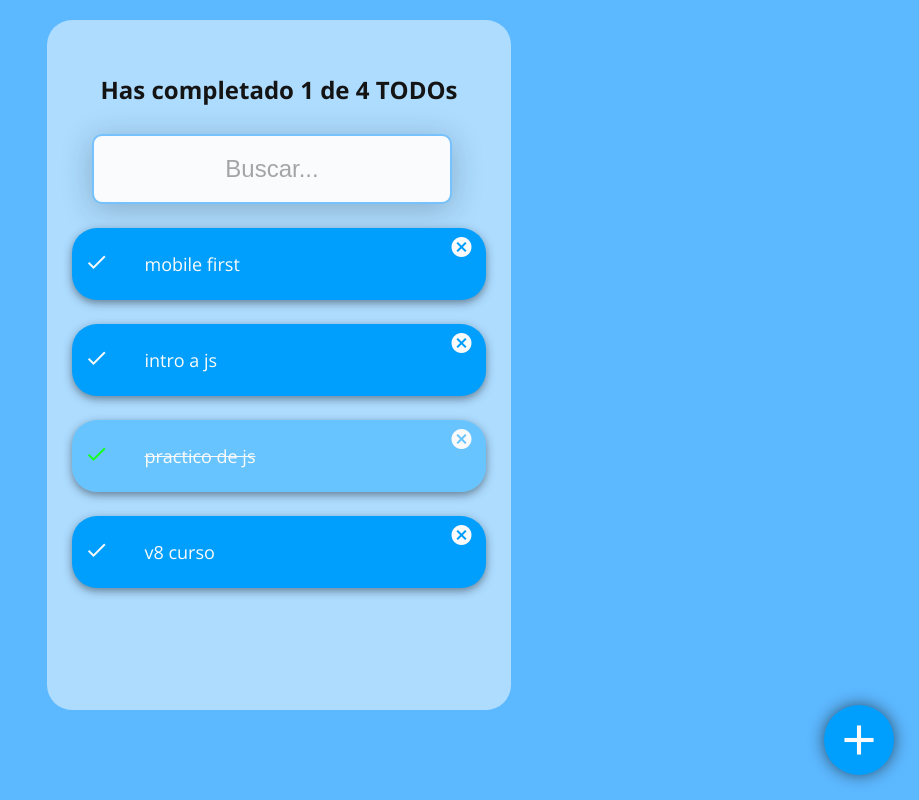
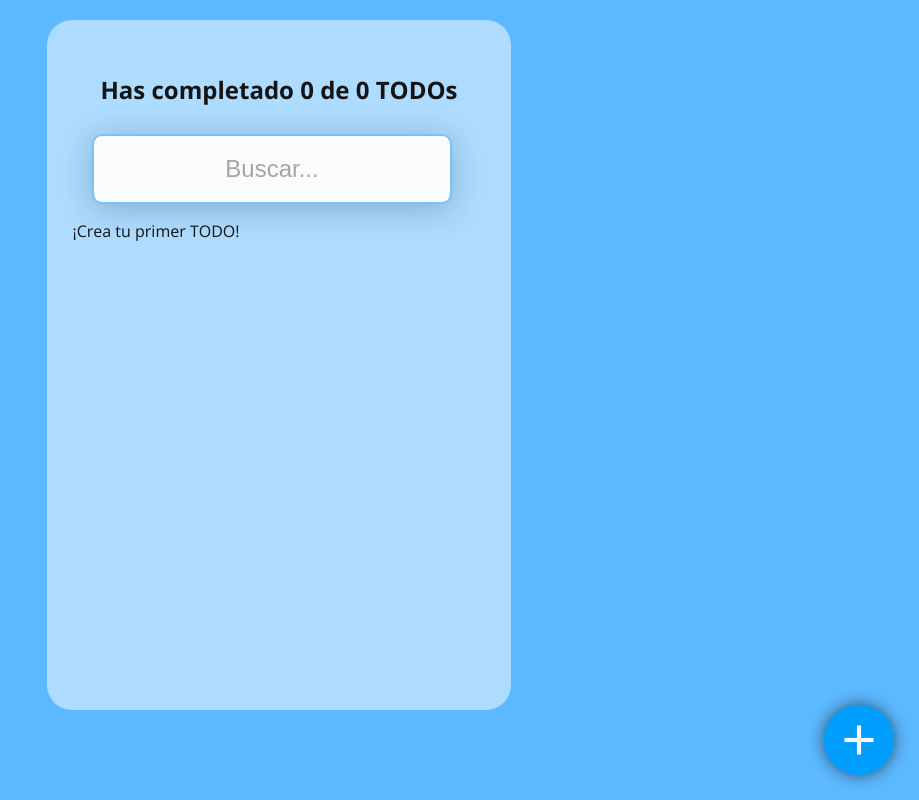
Before and after one commit to Jfprado11/TODOs-React-App, a React (Create React App) app: page / in a window 1280 px wide. Shown: the whole page, without its empty margins (361-1280 px from the left). Built offline with nearby package versions, Linux system fonts and the light colour scheme.

Commit message:
adding the state and hooks

```diff
--- a/src/App/App.js
+++ b/src/App/App.js
@@ -1,21 +1,55 @@
 import React from 'react';
-import './App.css';
 
-import { CreateTodoButton } from '../CreateTodoButton/CreateTodoButton';
-import { TodoCounter } from '../TodoCounter/TodoCounter';
-import { TodoItem } from '../TodoItem/TodoItem';
-import { TodoList } from '../TodoList/TodoList';
-import { TodoSearch } from '../TodoSearch/TodoSearch';
+import { AppUi } from './AppUi';
 
-const defaultTodos = [
-  { text: 'mobile first', completed: false },
-  { text: 'intro a js', completed: false },
-  { text: 'practico de js', completed: true },
-  { text: 'v8 curso', completed: false },
-];
+// const defaultTodos = [
+//   { text: 'mobile first', completed: false },
+//   { text: 'intro a js', completed: false },
+//   { text: 'practico de js', completed: true },
+//   { text: 'v8 curso', completed: false },
+// ];
+
+function useLocalStorage(itemName, initialValue) {
+  const [error, setError] = React.useState(false);
+  const [loading, setLoading] = React.useState(true);
+  const [item, setItem] = React.useState(initialValue);
+  React.useEffect(() => {
+    setTimeout(() => {
+      try {
+        const localStorageItem = localStorage.getItem(itemName);
+        let parsedItem;
+
+        if (!localStorageItem) {
+          localStorage.setItem(itemName, JSON.stringify(initialValue));
+          parsedItem = initialValue;
+        } else {
+          parsedItem = JSON.parse(localStorageItem);
+        }
+
+        setItem(parsedItem);
+        setLoading(false);
+      } catch (error) {
+        setError(error);
+      }
+    }, 2000);
+    //eslint-disable-next-line
+  }, []);
+
+  const saveItem = (newTodos) => {
+    try {
+      const stringfyTodos = JSON.stringify(newTodos);
+      localStorage.setItem(itemName, stringfyTodos);
+      setItem(newTodos);
+    } catch (error) {
+      setError(error);
+    }
+  };
+  return { item, saveItem, loading, error };
+}
 
 function App() {
-  const [todos, setTodos] = React.useState(defaultTodos);
+  const { item: todos, saveItem: saveTodo, loading, error } = useLocalStorage('TODOS_V1', []);
+
   const [searchValue, setSearchValue] = React.useState('');
 
   const completedTodos = todos.filter((todo) => !!todo.completed).length;
@@ -36,33 +70,28 @@ function App() {
     const todoIdx = todos.findIndex((todo) => todo.text === text);
     const newTodos = [...todos];
     newTodos[todoIdx].completed = !newTodos[todoIdx].completed;
-    setTodos(newTodos);
+    saveTodo(newTodos);
   };
 
   const deleteTodo = (text) => {
     const todoIdx = todos.findIndex((todo) => todo.text === text);
     const newTodos = [...todos];
     newTodos.splice(todoIdx, 1);
-    setTodos(newTodos);
+    saveTodo(newTodos);
   };
 
   return (
-    <React.Fragment>
-      <TodoCounter total={totalTodos} completed={completedTodos} />
-      <TodoSearch searchValue={searchValue} setSearchValue={setSearchValue} />
-      <TodoList>
-        {searchedTodos.map((todo) => (
-          <TodoItem
-            text={todo.text}
-            key={todo.text}
-            completed={todo.completed}
-            onComplete={() => completeTodo(todo.text)}
-            onDelete={() => deleteTodo(todo.text)}
-          />
-        ))}
-      </TodoList>
-      <CreateTodoButton />
-    </React.Fragment>
+    <AppUi
+      loading={loading}
+      error={error}
+      totalTodos={totalTodos}
+      completedTodos={completedTodos}
+      searchValue={searchValue}
+      setSearchValue={setSearchValue}
+      searchedTodos={searchedTodos}
+      completeTodo={completeTodo}
+      deleteTodo={deleteTodo}
+    />
   );
 }
 
--- /dev/null
+++ b/src/App/AppUi.js
@@ -0,0 +1,46 @@
+import React from 'react';
+
+import './App.css';
+
+import { CreateTodoButton } from '../CreateTodoButton/CreateTodoButton';
+import { TodoCounter } from '../TodoCounter/TodoCounter';
+import { TodoItem } from '../TodoItem/TodoItem';
+import { TodoList } from '../TodoList/TodoList';
+import { TodoSearch } from '../TodoSearch/TodoSearch';
+
+function AppUi({
+  totalTodos,
+  completedTodos,
+  searchValue,
+  setSearchValue,
+  searchedTodos,
+  completeTodo,
+  deleteTodo,
+  error,
+  loading,
+}) {
+  return (
+    <React.Fragment>
+      <TodoCounter total={totalTodos} completed={completedTodos} />
+      <TodoSearch searchValue={searchValue} setSearchValue={setSearchValue} />
+      <TodoList>
+        {error && <p>Desespérate, hubo un error...</p>}
+        {loading && <p>Estamos cargando, no desesperes...</p>}
+        {!loading && !searchedTodos.length && <p>¡Crea tu primer TODO!</p>}
+
+        {searchedTodos.map((todo) => (
+          <TodoItem
+            text={todo.text}
+            key={todo.text}
+            completed={todo.completed}
+            onComplete={() => completeTodo(todo.text)}
+            onDelete={() => deleteTodo(todo.text)}
+          />
+        ))}
+      </TodoList>
+      <CreateTodoButton />
+    </React.Fragment>
+  );
+}
+
+export { AppUi };
```
Also changed, not shown: src/TodoContext/TodoContext.js (added, +11 -0 lines).
